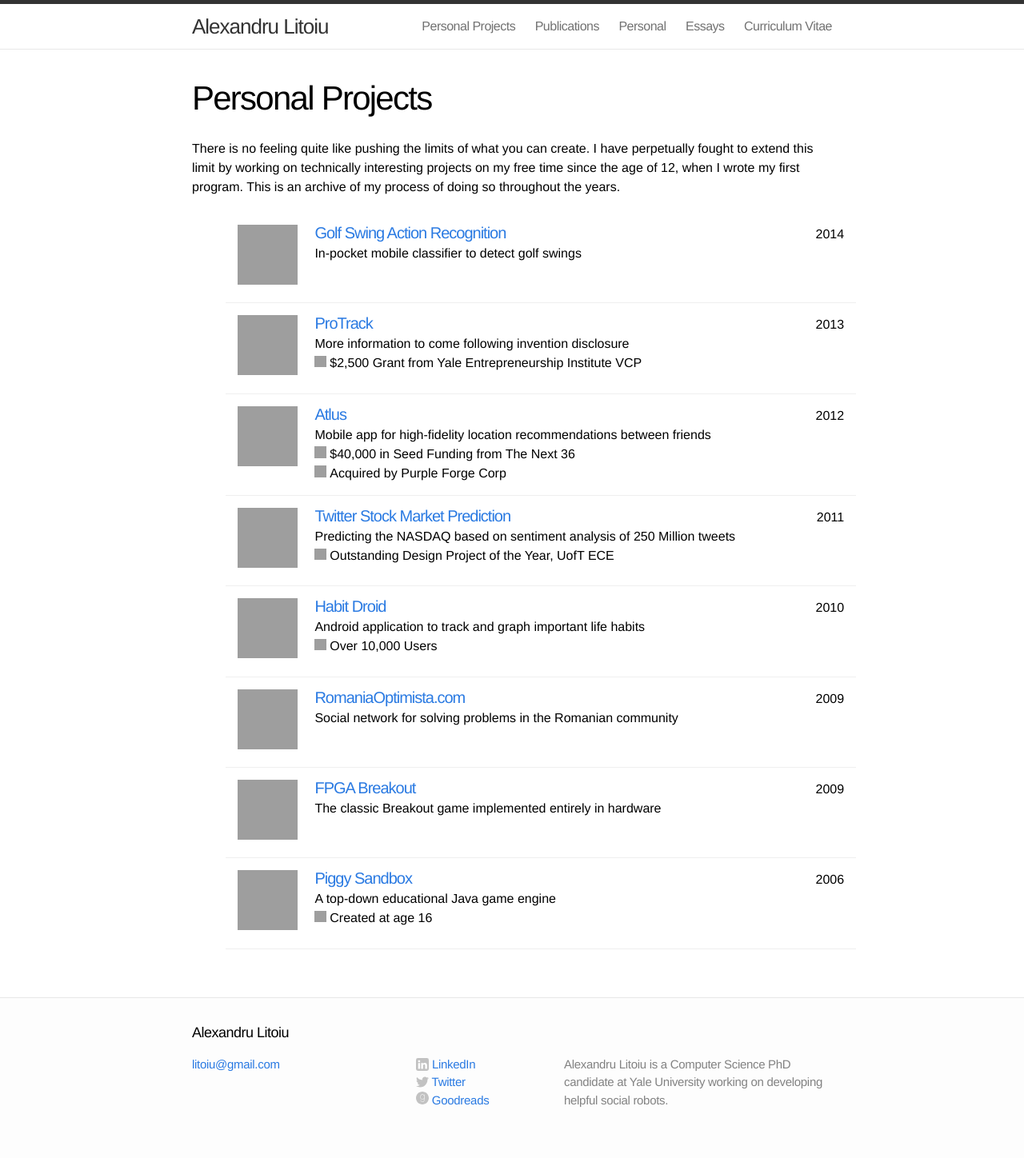
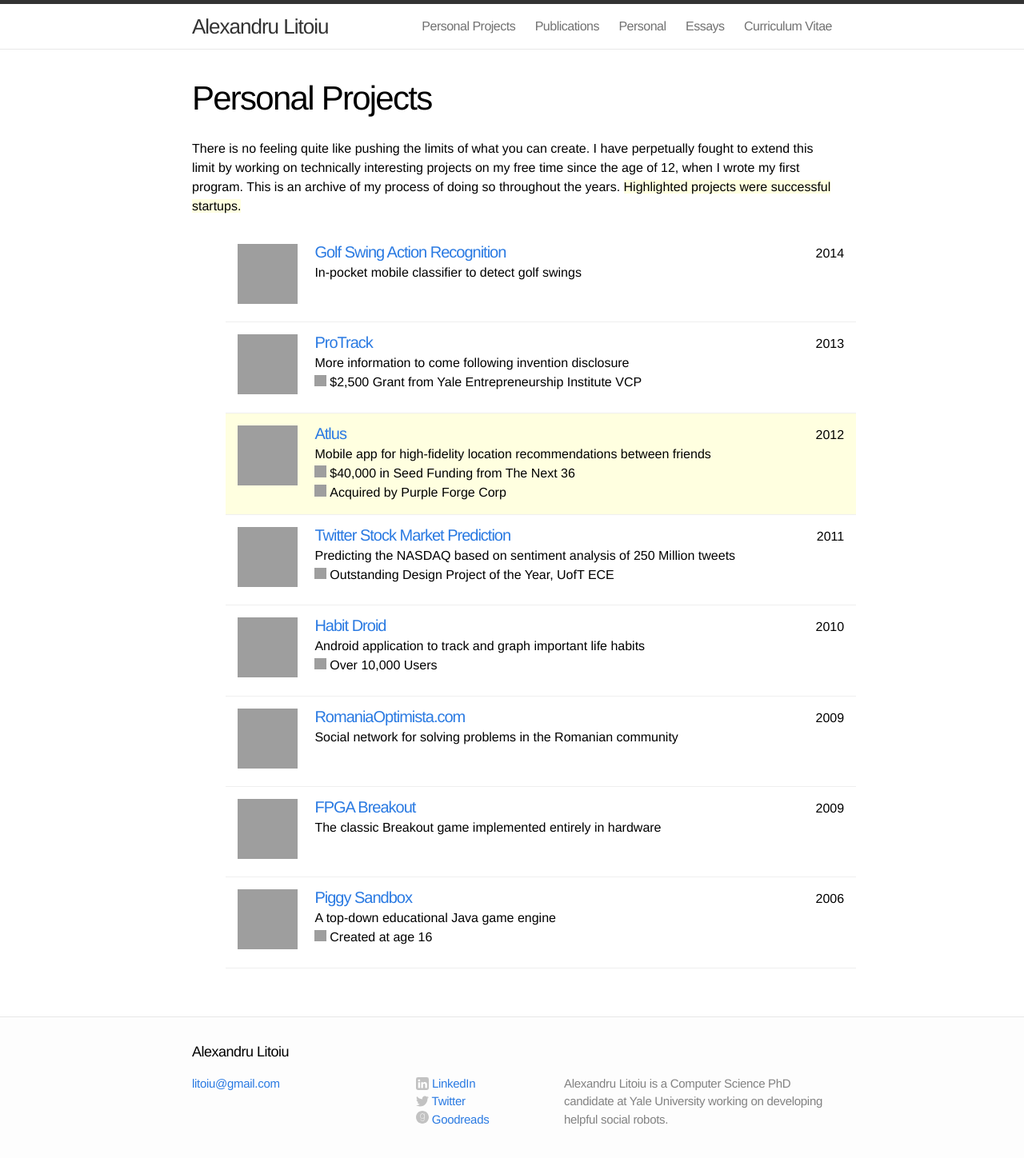
Before and after one commit to alitoiu/alitoiu.github.io, a Jekyll site: the page built from personal_projects.md, in a window 1280 px wide, cut to the strip 0-1456 px from the top of the page. Shown: the top 1448 px of the strip at 80% size. Built offline with Jekyll 4.4.1, drawn with Linux system fonts in a browser that asks for light colours; grey boxes are pictures that could not be loaded.

Commit message:
Highlighted startups on personal projects and added flickr and bitbucket to the bottom of bar, ready to be enabled

```diff
--- a/_config.yml
+++ b/_config.yml
@@ -7,6 +7,8 @@ url: "http://alitoiu.com"
 twitter_username: alitoiu
 goodreads_url: https://www.goodreads.com/review/list/9197254
 linkedin_url: http://www.linkedin.com/pub/alex-litoiu/54/2a7/2
+#bitbucket_username: alitoiu
+#flickr_username: alitoiu
 
 dropbox_url: https://dl.dropboxusercontent.com/u/4354160/alitoiu/
 #dropbox_url: http://googledrive.com/host/0B7ZfsJQwTv1Fb2QxbE1zS0JQYmc/
--- a/_includes/footer.html
+++ b/_includes/footer.html
@@ -30,26 +30,7 @@
           </a>
         </li>{% endif %}
 
-        {% if site.github_username %}<li>
-          <a href="https://github.com/{{ site.github_username }}"
-             onclick="trackOutboundLink('https://github.com/{{ site.github_username }}'); return false;">
-            <span class="icon github">
-              <svg version="1.1" class="github-icon-svg" xmlns="http://www.w3.org/2000/svg" xmlns:xlink="http://www.w3.org/1999/xlink" x="0px" y="0px"
-                 viewBox="0 0 16 16" enable-background="new 0 0 16 16" xml:space="preserve">
-                <path fill-rule="evenodd" clip-rule="evenodd" fill="#C2C2C2" d="M7.999,0.431c-4.285,0-7.76,3.474-7.76,7.761
-                c0,3.428,2.223,6.337,5.307,7.363c0.388,0.071,0.53-0.168,0.53-0.374c0-0.184-0.007-0.672-0.01-1.32
-                c-2.159,0.469-2.614-1.04-2.614-1.04c-0.353-0.896-0.862-1.135-0.862-1.135c-0.705-0.481,0.053-0.472,0.053-0.472
-                c0.779,0.055,1.189,0.8,1.189,0.8c0.692,1.186,1.816,0.843,2.258,0.645c0.071-0.502,0.271-0.843,0.493-1.037
-                C4.86,11.425,3.049,10.76,3.049,7.786c0-0.847,0.302-1.54,0.799-2.082C3.768,5.507,3.501,4.718,3.924,3.65
-                c0,0,0.652-0.209,2.134,0.796C6.677,4.273,7.34,4.187,8,4.184c0.659,0.003,1.323,0.089,1.943,0.261
-                c1.482-1.004,2.132-0.796,2.132-0.796c0.423,1.068,0.157,1.857,0.077,2.054c0.497,0.542,0.798,1.235,0.798,2.082
-                c0,2.981-1.814,3.637-3.543,3.829c0.279,0.24,0.527,0.713,0.527,1.437c0,1.037-0.01,1.874-0.01,2.129
-                c0,0.208,0.14,0.449,0.534,0.373c3.081-1.028,5.302-3.935,5.302-7.362C15.76,3.906,12.285,0.431,7.999,0.431z"/>
-              </svg>
-            </span>
-            GitHub
-          </a>
-        </li>{% endif %}
+
         {% if site.twitter_username %}<li>
           <a href="https://twitter.com/{{ site.twitter_username }}"
              onclick="trackOutboundLink('https://twitter.com/{{ site.twitter_username }}'); return false;">
@@ -91,7 +72,30 @@
           Goodreads
           </a>
         </li>{% endif %}
-      </ul>
+        {% if site.bitbucket_username %}<li>
+          <a href="http://bitbucket.org/{{ site.bitbucket_username }}"
+             onclick="trackOutboundLink('http://bitbucket.org/{{ site.bitbucket_username }}'); return false;">
+            <svg version="1.1" baseProfile="tiny" id="Layer_1" xmlns="http://www.w3.org/2000/svg" xmlns:xlink="http://www.w3.org/1999/xlink" x="0px" y="0px" width="16px" height="16px" viewBox="0 0 16 16" overflow="visible" xml:space="preserve">
+                <g transform="scale(0.018)">
+                <path fill="#C2C2C2" d="M0 144q0-60 127-102t306-42q180 0 306.5 42t126.5 102q0 12-72 440-9 46-111 89t-250 43-250-43-110-89q-73-414-73-440zm107 581l0-4q0-17 15-17 6 0 12 5 47 37 122 58t126 23l51 3q8 0 21.5-.5t52.5-5 74.5-12.5 78.5-25 73-41l11-5q16 0 16 17 0 2-1 4-22 121-30 161-11 49-96 81.5t-200 32.5-200-32.5-95-81.5q-19-95-31-161zm49-596q0 24 81.5 41.5t195.5 17.5q115 0 196.5-17t81.5-41q0-25-81.5-42.5t-196.5-17.5-196 17-81 42zm139 353q0 57 40.5 97.5t97.5 40.5 97.5-40.5 40.5-97.5-40.5-97.5-97.5-40.5-97.5 40.5-40.5 97.5zm69 0q0 28 20 48.5t49 20.5 49-20.5 20-48.5-20-48.5-49-20.5-49 20.5-20 48.5z"/></svg>
+          BitBucket
+          </a>
+        </li>{% endif %}
+        {% if site.flickr_username %}<li>
+          <a href="http://flickr.com/photos/{{ site.bitbucket_username }}"
+             onclick="trackOutboundLink('http://flickr.com/photos/{{ site.bitbucket_username }}'); return false;">
+            <svg version="1.1" baseProfile="tiny" id="Layer_1" xmlns="http://www.w3.org/2000/svg" xmlns:xlink="http://www.w3.org/1999/xlink" x="0px" y="0px" width="16px" height="16px" viewBox="0 0 16 16" overflow="visible" xml:space="preserve">
+                <g transform="scale(0.03)">
+                <path fill="#C2C2C2" style="display: inline;" d="M242.549,256c0,66.844-54.182,121.026-121.025,121.026C54.682,377.025,0.5,322.844,0.5,256
+                    c0-66.843,54.182-121.024,121.024-121.024C188.368,134.975,242.549,189.157,242.549,256z M390.475,134.975
+                    c-66.843,0-121.024,54.182-121.024,121.024c0,66.844,54.182,121.026,121.024,121.026c66.844,0,121.025-54.182,121.025-121.026
+                    C511.5,189.157,457.318,134.975,390.475,134.975z"></path>
+                </g>
+                </svg>
+          Flickr
+          </a>
+        </li>{% endif %}
+    </ul>
     </div>
 
     <div class="footer-col-3 column">
--- a/_projects/2012-Atlus.markdown
+++ b/_projects/2012-Atlus.markdown
@@ -5,6 +5,7 @@ accolade1: "$40,000 in Seed Funding from The Next 36"
 accolade2: "Acquired by Purple Forge Corp"
 thumbnail_rel_path: "Personal_Projects/Atlus/thumbnail.png"
 description: "Mobile app for high-fidelity location recommendations between friends"
+startup: 1
 date:   2012-01-01 12:00:00
 ---
 
--- a/css/custom.css
+++ b/css/custom.css
@@ -1,6 +1,9 @@
+.highlight {
+	background-color: #FFFD8C;
+}
 
-.highlight {
-	background-color:#FFFD8C;
+.light_highlight{
+	background-color: #FFFFE0;
 }
 
 /*
--- a/personal_projects.md
+++ b/personal_projects.md
@@ -5,7 +5,7 @@ permalink: /personal_projects/
 navigation_index: 1
 ---
 
-There is no feeling quite like pushing the limits of what you can create. I have perpetually fought to extend this limit by working on technically interesting projects on my free time since the age of 12, when I wrote my first program. This is an archive of my process of doing so throughout the years.
+There is no feeling quite like pushing the limits of what you can create. I have perpetually fought to extend this limit by working on technically interesting projects on my free time since the age of 12, when I wrote my first program. This is an archive of my process of doing so throughout the years. <span class="light_highlight">Highlighted projects were successful startups.</span>
 
 <ul class="posts projects">
 
@@ -16,7 +16,13 @@ There is no feeling quite like pushing the limits of what you can create. I have
   {% else %} {% assign even = "even" %}
   {% endif %}
 
-  <li class="{{ even }}">
+  {% if project.startup %}
+  {% assign highlight = "light_highlight" %}
+  {% else %}
+  {% assign highlight = "" %}
+  {% endif %}
+
+  <li class="{{ even }} {{ highlight }}">
 	<div class="list-date">{{ project.date | date: "%Y" }}</div>
 
 	<div class="list-substance">
```
Also changed, not shown: index.md (+2 -1 lines).
